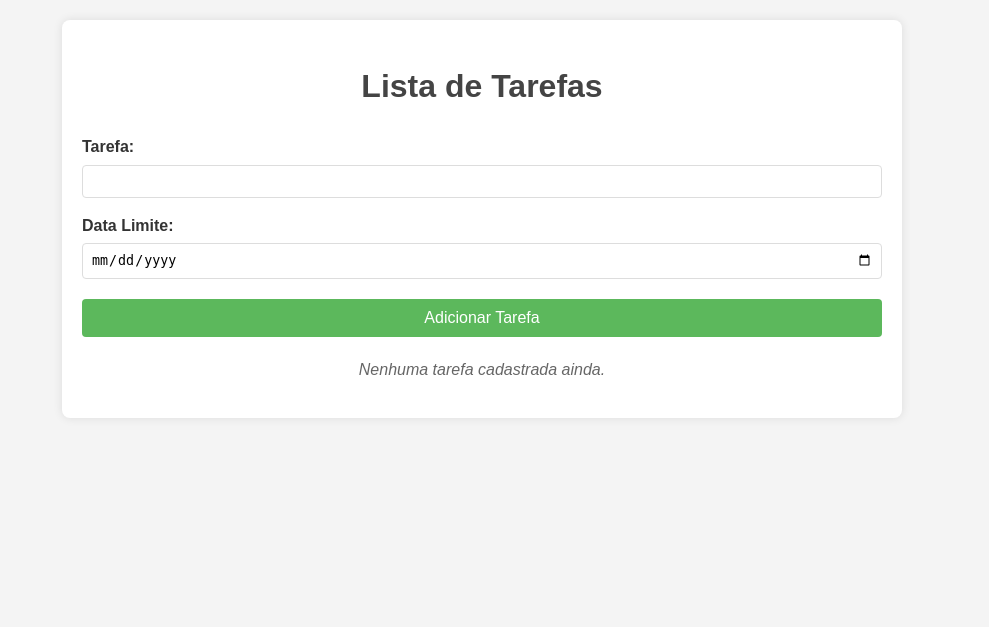
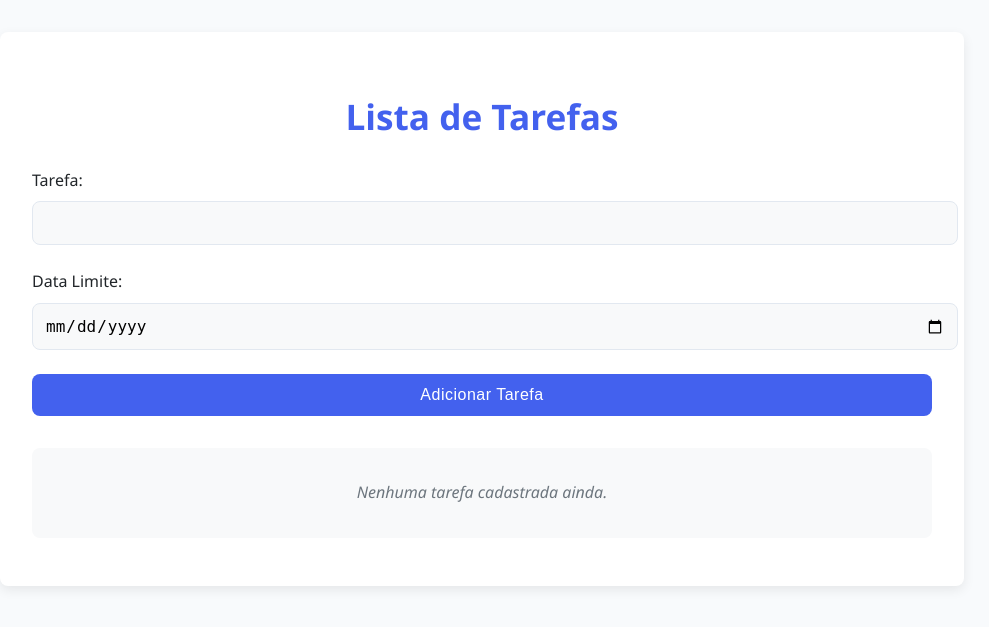
Before and after one commit to Gabriel-WC/Senai_2025, a Flask app: page / in a window 1280 px wide. Shown: the top 627 px of the page, without its empty margins (158-1147 px from the left). Run offline with Flask 3, Linux system fonts and the light colour scheme.

Commit message:
atualização

```diff
--- a/desafio/static/styles.css
+++ b/desafio/static/styles.css
@@ -1,108 +1,179 @@
+:root {
+  --primary: #4361ee;
+  --primary-dark: #3f37c9;
+  --success: #4bb543;
+  --info: #337ab7;
+  --danger: #e63946;
+  --light: #f8f9fa;
+  --dark: #212529;
+  --gray: #6c757d;
+  --border-radius: 8px;
+  --box-shadow: 0 4px 12px rgba(0, 0, 0, 0.08);
+}
+
 body {
-    font-family: Arial, sans-serif;
+  font-family: 'Segoe UI', system-ui, -apple-system, sans-serif;
   line-height: 1.6;
   margin: 0;
-    padding: 0;
-    background-color: #f4f4f4;
-    color: #333;
+  padding: 2rem;
+  background-color: #f8fafc;
+  color: var(--dark);
 }
 
 .container {
-    max-width: 800px;
-    margin: 20px auto;
-    padding: 20px;
+  max-width: 900px;
+  margin: 0 auto;
+  padding: 2rem;
   background: #fff;
-    border-radius: 8px;
-    box-shadow: 0 0 10px rgba(0, 0, 0, 0.1);
+  border-radius: var(--border-radius);
+  box-shadow: var(--box-shadow);
 }
 
 h1 {
   text-align: center;
-    color: #444;
+  color: var(--primary);
+  margin-bottom: 1.5rem;
+  font-weight: 600;
+  font-size: 2.2rem;
 }
 
 .form-group {
-    margin-bottom: 15px;
+  margin-bottom: 1.5rem;
 }
 
 label {
   display: block;
-    margin-bottom: 5px;
-    font-weight: bold;
+  margin-bottom: 0.5rem;
+  font-weight: 500;
+  color: var(--dark);
 }
 
 input[type="text"],
 input[type="date"] {
   width: 100%;
-    padding: 8px;
-    border: 1px solid #ddd;
-    border-radius: 4px;
-    box-sizing: border-box;
+  padding: 0.75rem;
+  border: 1px solid #e2e8f0;
+  border-radius: var(--border-radius);
+  background-color: var(--light);
+  transition: all 0.3s ease;
+  font-size: 1rem;
+}
+
+input[type="text"]:focus,
+input[type="date"]:focus {
+  outline: none;
+  border-color: var(--primary);
+  box-shadow: 0 0 0 3px rgba(67, 97, 238, 0.2);
 }
 
 button {
   display: block;
   width: 100%;
-    padding: 10px;
-    background-color: #5cb85c;
+  padding: 0.75rem;
+  background-color: var(--primary);
   color: white;
   border: none;
-    border-radius: 4px;
+  border-radius: var(--border-radius);
   cursor: pointer;
-    font-size: 16px;
-    margin: 20px 0;
+  font-size: 1rem;
+  font-weight: 500;
+  transition: all 0.3s ease;
+  margin: 1.5rem 0;
+  letter-spacing: 0.5px;
 }
 
 button:hover {
-    background-color: #4cae4c;
+  background-color: var(--primary-dark);
+  transform: translateY(-2px);
 }
 
 table {
   width: 100%;
-    border-collapse: collapse;
-    margin-top: 20px;
+  border-collapse: separate;
+  border-spacing: 0;
+  margin-top: 2rem;
+  overflow: hidden;
+  border-radius: var(--border-radius);
+  box-shadow: var(--box-shadow);
 }
 
 th, td {
-    padding: 12px;
+  padding: 1rem 1.5rem;
   text-align: left;
-    border-bottom: 1px solid #ddd;
+  border-bottom: 1px solid #e2e8f0;
 }
 
 th {
-    background-color: #4CAF50;
+  background-color: var(--primary);
   color: white;
+  font-weight: 500;
+  text-transform: uppercase;
+  font-size: 0.85rem;
+  letter-spacing: 1px;
+  position: sticky;
+  top: 0;
 }
 
 tr:nth-child(even) {
-    background-color: #f2f2f2;
+  background-color: #f8fafc;
+}
+
+tr:nth-child(odd) {
+  background-color: #d3d0d0;
 }
 
 tr:hover {
-    background-color: #e9e9e9;
+  background-color: #f1f5f9;
+  transform: scale(1.01);
+  box-shadow: 0 2px 8px rgba(0, 0, 0, 0.05);
 }
 
 .sem-tarefas {
   text-align: center;
-    color: #666;
+  color: var(--gray);
   font-style: italic;
-    margin-top: 20px;
+  padding: 2rem;
+  background-color: #f8f9fa;
+  border-radius: var(--border-radius);
+  margin-top: 2rem;
 }
 
 .sucesso {
   text-align: center;
+  padding: 2rem;
 }
 
 .btn-voltar {
-    display: inline-block;
-    padding: 10px 20px;
-    background-color: #337ab7;
+  display: inline-flex;
+  align-items: center;
+  justify-content: center;
+  padding: 0.75rem 1.5rem;
+  background-color: var(--info);
   color: white;
   text-decoration: none;
-    border-radius: 4px;
-    margin-top: 20px;
+  border-radius: var(--border-radius);
+  margin-top: 1.5rem;
+  font-weight: 500;
+  transition: all 0.3s ease;
+  gap: 0.5rem;
 }
 
 .btn-voltar:hover {
   background-color: #286090;
+  transform: translateY(-2px);
 }
+
+tr, button, .btn-voltar {
+  transition: all 0.3s cubic-bezier(0.25, 0.8, 0.25, 1);
+}
+
+
+@media (max-width: 768px) {
+  .container {
+    padding: 1.5rem;
+  }
+
+  th, td {
+    padding: 0.75rem 1rem;
+  }
+}
```
Lines whose indentation alone changed are shown as unchanged.
